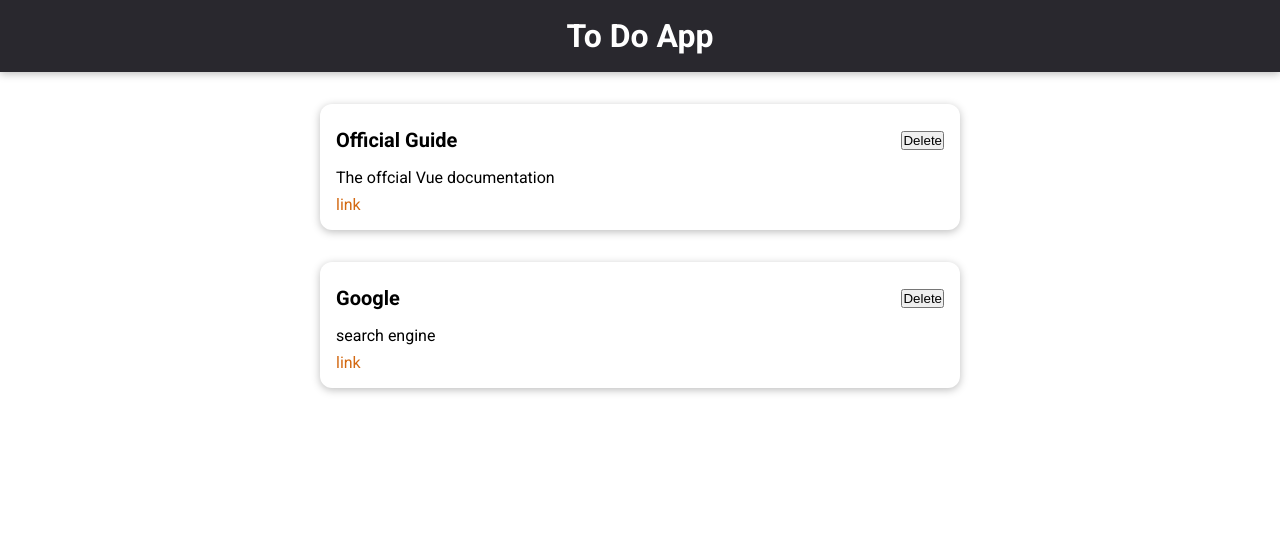
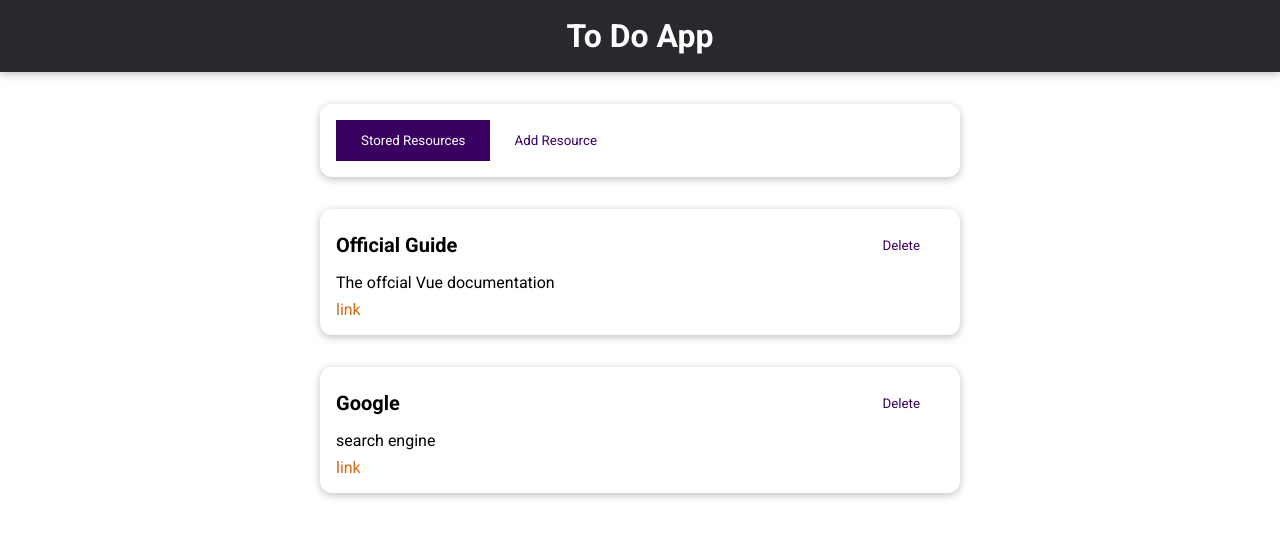
Before and after one commit to JakubLukaszuk/todoapp, a Vue app: page / in a window 1280 px wide. Shown: the top 538 px of the page. Built offline with nearby package versions, Linux system fonts and the light colour scheme.

Commit message:
switch beetwen add task and task list

```diff
--- a/src/App.vue
+++ b/src/App.vue
@@ -1,35 +1,17 @@
 <template>
   <the-header title="To Do App"/>
-  <task-list :tasks="tasks"/>
+  <the-tasks/>
 </template>
 
 <script>
-import TaskList from "./components/TaskList/TaskList";
 import TheHeader from "./components/Header/TheHeader";
+import TheTasks from './components/TaskList/TheTasks';
 
 export default {
   name: "App",
   components: {
-    TaskList,
-    TheHeader
-  },
-  data() {
-    return {
-      tasks: [
-        {
-          id: "official-guide",
-          title: "Official Guide",
-          description: "The offcial Vue documentation",
-          link: "https://vuejs.org/",
-        },
-        {
-          id: "google",
-          title: "Google",
-          description: "search engine",
-          link: "https://www.google.com/",
-        },
-      ],
-    };
+    TheHeader,
+    TheTasks
   },
 };
 </script>
--- /dev/null
+++ b/src/components/TaskList/AddTaskItem.vue
@@ -0,0 +1,13 @@
+<template>
+  <h2>Add Task Item</h2>
+</template>
+
+<script>
+export default {
+
+}
+</script>
+
+<style>
+
+</style>
--- a/src/components/TaskList/TaskItem.vue
+++ b/src/components/TaskList/TaskItem.vue
@@ -4,7 +4,7 @@
       <div>
         <header>
           <h3>{{ title }}</h3>
-          <button>Delete</button>
+          <base-button mode="flat">Delete</base-button>
         </header>
       </div>
       <p>{{ description }}</p>
--- a/src/components/TaskList/TaskList.vue
+++ b/src/components/TaskList/TaskList.vue
@@ -14,12 +14,7 @@
 import TaskItem from "./TaskItem";
 
 export default {
-  props: {
-    tasks:{
-      type: Array,
-      required: true
-    }
-  },
+  inject: ['tasks'],
   components: {
     TaskItem,
   },
--- /dev/null
+++ b/src/components/TaskList/TheTasks.vue
@@ -0,0 +1,64 @@
+<template>
+  <base-card>
+    <base-button
+      @click="setSelectedTab('task-list')"
+      :mode="storedResButtonMode"
+    >
+      Stored Resources
+    </base-button>
+    <base-button @click="setSelectedTab('add-task-item')" :mode="addResButtonMode">
+      Add Resource
+    </base-button>
+  </base-card>
+  <component :is="selectedTab"></component>
+</template>
+
+<script>
+import TaskList from "./TaskList.vue";
+import AddTaskItem from "./AddTaskItem";
+export default {
+  components: {
+    TaskList,
+    AddTaskItem,
+  },
+  data() {
+    return {
+      selectedTab: "task-list",
+      tasks: [
+        {
+          id: "official-guide",
+          title: "Official Guide",
+          description: "The offcial Vue documentation",
+          link: "https://vuejs.org/",
+        },
+        {
+          id: "google",
+          title: "Google",
+          description: "search engine",
+          link: "https://www.google.com/",
+        },
+      ],
+    };
+  },
+  provide() {
+    return {
+      tasks: this.tasks,
+    };
+  },
+  computed: {
+    storedResButtonMode() {
+      return this.selectedTab === "task-list" ? null : "flat";
+    },
+    addResButtonMode() {
+      return this.selectedTab === "add-task-item" ? null : "flat";
+    },
+  },
+  methods: {
+    setSelectedTab(tab) {
+      this.selectedTab = tab;
+    },
+  },
+};
+</script>
+
+<style></style>
--- /dev/null
+++ b/src/components/UI/BaseButton.vue
@@ -0,0 +1,39 @@
+<template>
+    <button :type="type" :class="mode">
+        <slot></slot>
+    </button>
+</template>
+
+<script>
+export default {
+    props: ['type', 'mode']
+}
+</script>
+
+<style scope>
+button {
+  padding: 0.75rem 1.5rem;
+  font-family: inherit;
+  background-color: #3a0061;
+  border: 1px solid #3a0061;
+  color: white;
+  cursor: pointer;
+}
+
+button:hover,
+button:active {
+  background-color: #270041;
+  border-color: #270041;
+}
+
+.flat {
+  background-color: transparent;
+  color: #3a0061;
+  border: none;
+}
+
+.flat:hover,
+.flat:active {
+  background-color: #edd2ff;
+}
+</style>
--- a/src/main.js
+++ b/src/main.js
@@ -1,9 +1,11 @@
 import { createApp } from 'vue'
 import App from './App.vue'
 import BaseCard from './components/UI/BaseCard.vue'
+import BaseButton from './components/UI/BaseButton.vue'
 
 const app = createApp(App);
 
 app.component('base-card', BaseCard);
+app.component('base-button', BaseButton);
 
 app.mount('#app');
```
Also changed, not shown: 1 other file (tests, documents, lock files or other folders).
